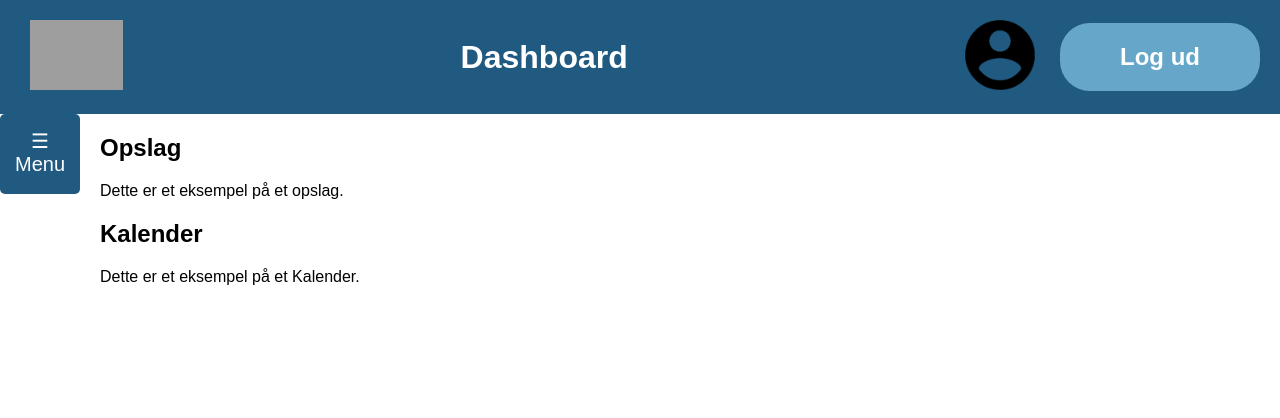
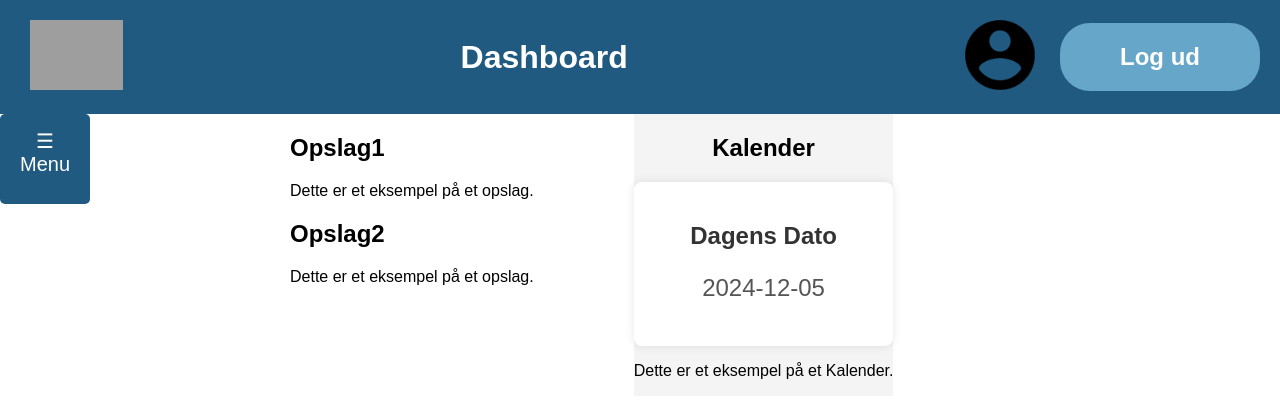
Before and after one commit to khadijahussaiin/BilAbonnement, a Spring Boot app: page /dashboard in a window 1280 px wide. Shown: the top 418 px of the page. Run offline with Spring Boot 4, Linux system fonts and the light colour scheme; grey boxes are pictures that could not be loaded.

Commit message:
Dashboard Opslag og Kalender godt tilpasset med CSS

```diff
--- a/src/main/java/com/example/bilabonnement/Controller/LogIndController.java
+++ b/src/main/java/com/example/bilabonnement/Controller/LogIndController.java
@@ -7,6 +7,8 @@ import org.springframework.ui.Model;
 import org.springframework.web.bind.annotation.GetMapping;
 import org.springframework.web.bind.annotation.PostMapping;
 import org.springframework.web.bind.annotation.RequestParam;
+
+import java.time.LocalDate;
 
 @Controller
 public class LogIndController {
@@ -19,7 +21,9 @@ public class LogIndController {
         return "home/LogInd"; // Dette matcher logind.html i templates/home/
     }
     @GetMapping("/dashboard")
-    public String showLogDashboard() {
+    public String showLogDashboard(Model model) {
+        LocalDate currentDate = LocalDate.now();
+        model.addAttribute("currentDate", currentDate);
         return "home/Dashboard"; // Dette matcher Dashboard i templates/home/
     }
     @PostMapping("/LogInd")
--- /dev/null
+++ b/src/main/resources/static/KalenderOgOpslag.css
@@ -0,0 +1,31 @@
+.bodyKalender {
+    font-family: Arial, sans-serif;
+    display: flex;
+    justify-content: space-between; /* Justerer pladsen mellem elementerne */
+    align-items: center; /* Centrerer elementerne vertikalt */
+    height: auto; /* justerer højde for hver bodyKalender ( */
+    margin: 0;
+    background-color: #f4f4f4;
+}
+
+.calendar-container {
+    text-align: center;
+    background-color: #fff;
+    padding: 20px;
+    border-radius: 8px;
+    box-shadow: 0 0 10px rgba(0, 0, 0, 0.1);
+}
+
+.head1 {
+    color: #333;
+}
+
+.p1 {
+    font-size: 1.5em;
+    color: #555;
+}
+
+.bodyKalender > div {
+    flex: 1; /* Giver hver div lige meget plads */
+    text-align: center; /* Centrerer tekst i hver div */
+}
--- a/src/main/resources/static/sidebarItems.css
+++ b/src/main/resources/static/sidebarItems.css
@@ -33,8 +33,14 @@
     align-items: flex-start; /* Juster vertikalt efter behov */
 }
 
+/* Flytter right side content fra menu ikonet */
 .right-side-content {
-    margin-left: 20px;
+    margin-left: 200px;
+}
+
+/* Flytter right side content fra right content */
+.left-side-content {
+    margin-left: 100px;
 }
 
 .menu-icon {
@@ -53,8 +59,8 @@
     border: none;
     cursor: pointer;
     display: block;
-    width: 50px; /* Startbredde */
-    height: 50px; /* Starthøjde */
+    width: 60px; /* Startbredde */
+    height: 60px; /* Starthøjde */
     text-align: center;
     transition: all 0.3s ease;
 }
--- a/src/main/resources/templates/home/Dashboard.html
+++ b/src/main/resources/templates/home/Dashboard.html
@@ -4,6 +4,7 @@
     <meta charset="UTF-8">
     <link rel="stylesheet" type="text/css" href="/bannerItems.css">
     <link rel="stylesheet" type="text/css" href="/sidebarItems.css">
+    <link rel="stylesheet" type="text/css" href="/KalenderOgOpslag.css">
     <title>Title</title>
 </head>
 <body>
@@ -17,28 +18,43 @@
 
             <!-- Indhold på højre side -->
             <div class="right-side-content">
+                <!-- Her kan du placere mere indhold af sidens elementer.
+                For at tilføje flere ting ved siden af hver content skal man bruge ny main. -->
                 <main>
-                    <!-- Her kan du placere mere indhold af sidens elementer. -->
-                    <div>
-                        <div>
-                            <!-- Opslag -->
-                            <section id="opslag">
-                                <h2>Opslag</h2>
-                                <!-- Her kan du tilføje dine opslag -->
-                                <p>Dette er et eksempel på et opslag.</p>
-                            </section>
-                        </div>
-                        <div>
-                            <!-- Kalender -->
-                            <section id="Kalender">
-                                <h2>Kalender</h2>
-                                <!-- Her kan du tilføje dine Kalender -->
-                                <p>Dette er et eksempel på et Kalender.</p>
-                            </section>
-                        </div>
-                    </div>
+                    <!-- Opslag -->
+                    <section id="opslag1">
+                        <h2>Opslag1</h2>
+                        <!-- Her kan du tilføje dine opslag -->
+                        <p>Dette er et eksempel på et opslag.</p>
+                    </section>
+                    <section id="opslag2">
+                        <h2>Opslag2</h2>
+                        <!-- Her kan du tilføje dine opslag -->
+                        <p>Dette er et eksempel på et opslag.</p>
+                    </section>
                 </main>
                 <!-- Her kan du placere mere indhold af sidens elementer. -->
+            </div>
+            <div class="left-side-content">
+                <main>
+                    <!-- Kalender -->
+                    <section class="bodyKalender">
+                        <div>
+                            <h2>Kalender</h2>
+                        </div>
+                    </section>
+                    <section class="bodyKalender">
+                        <div class="calendar-container">
+                            <h1 class="head1">Dagens Dato</h1>
+                            <p class="p1" th:text="${currentDate}"></p>
+                        </div>
+                    </section>
+                    <section class="bodyKalender">
+                        <div>
+                            <p>Dette er et eksempel på et Kalender.</p>
+                        </div>
+                    </section>
+                </main>
             </div>
         </div>
     </div>
--- a/src/main/resources/templates/home/fragments/bannersidebar.html
+++ b/src/main/resources/templates/home/fragments/bannersidebar.html
@@ -15,12 +15,12 @@
     </div>
 
     <div th:fragment="menu-icon" class="menu-icon">
-        <div class="menu-button">☰ Menu</div>
+        <div class="menu-button">☰<br>Menu</div>
         <div class="dropdown-content">
 
             <div class="dashboard-link">
                 <div class="main-link-container">
-                    <img src="/WhiteHouse.png" alt="House Icon" style="width: 40px; height: 40px; margin-right: 9px;">
+                    <img src="/WhiteHouse.png" alt="House Icon" style="width: 40px; height: 40px; margin-right: 4px;">
                     <a class="main-link" style="font-size: larger; color: white" href="/dashboard">Dashboard</a>
                 </div>
             </div>
@@ -28,7 +28,7 @@
 
             <div class="dashboard-link">
                 <div class="main-link-container">
-                    <img src="/noteIcon.png" alt="Note Icon" style="width: 50px; height: 40px; margin-right: 0px;">
+                    <img src="/noteIcon.png" alt="Note Icon" style="width: 40px; height: 40px; margin-right: 3px;">
                     <a class="main-link" style="font-size: larger; color: white">Dataregistering</a>
                 </div>
                 <div class="sub-links">
@@ -40,7 +40,7 @@
 
             <div class="dashboard-link">
                 <div class="main-link-container">
-                    <img src="/wrench.png" alt="Wrench Icon" style="width: 40px; height: 40px; margin-right: 10px;">
+                    <img src="/wrench.png" alt="Wrench Icon" style="width: 40px; height: 40px; margin-right: 3px;">
                     <a class="main-link" style="font-size: larger; color: white">Skade & Udbedring</a>
                 </div>
                 <div class="sub-links">
@@ -51,7 +51,7 @@
 
             <div class="dashboard-link">
                 <div class="main-link-container">
-                    <img src="/MoneyBag.png" alt="MoneyBag Icon" style="width: 40px; height: 40px; margin-right: 20px;">
+                    <img src="/MoneyBag.png" alt="MoneyBag Icon" style="width: 40px; height: 40px; margin-right: 10px;">
                     <a class="main-link" style="font-size: larger; color: white">Forretningsudvikler</a>
                 </div>
                 <div class="sub-links">
```
Also changed, not shown: src/main/resources/static/noteIcon.png.
